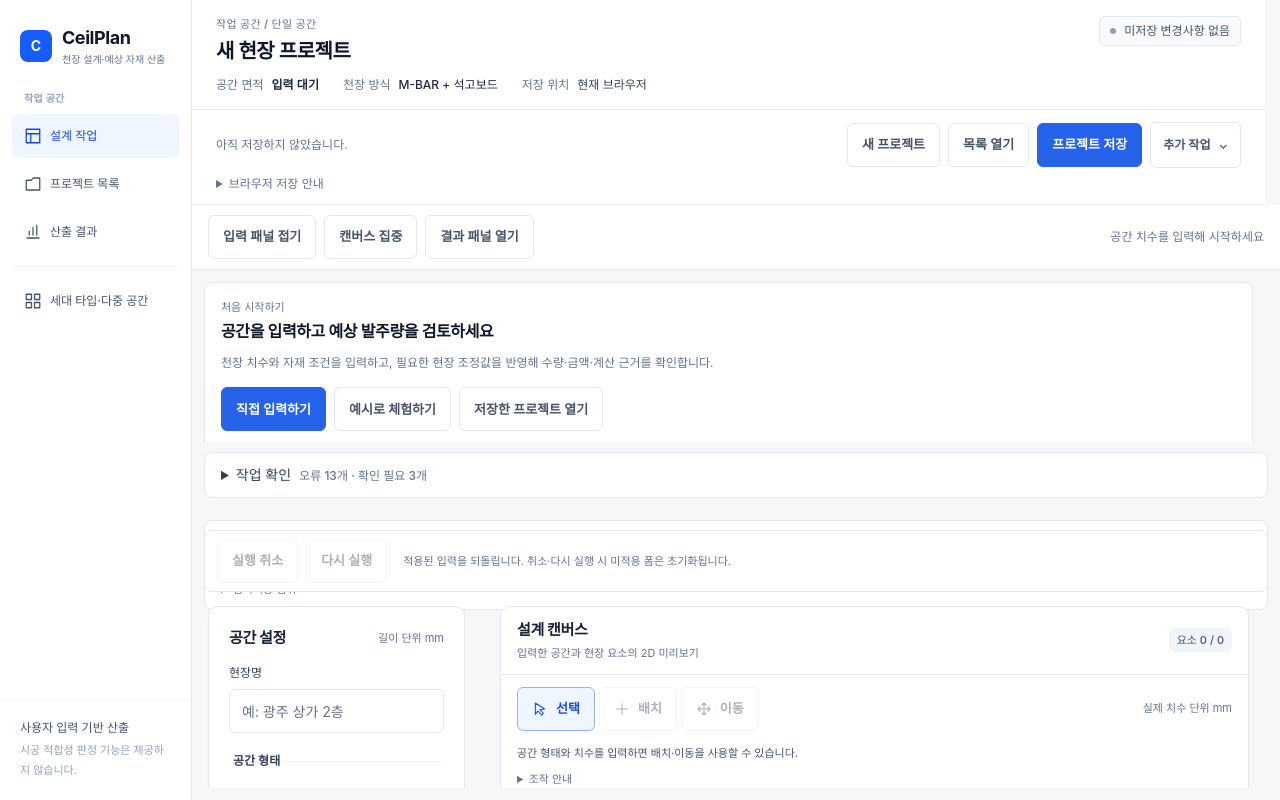
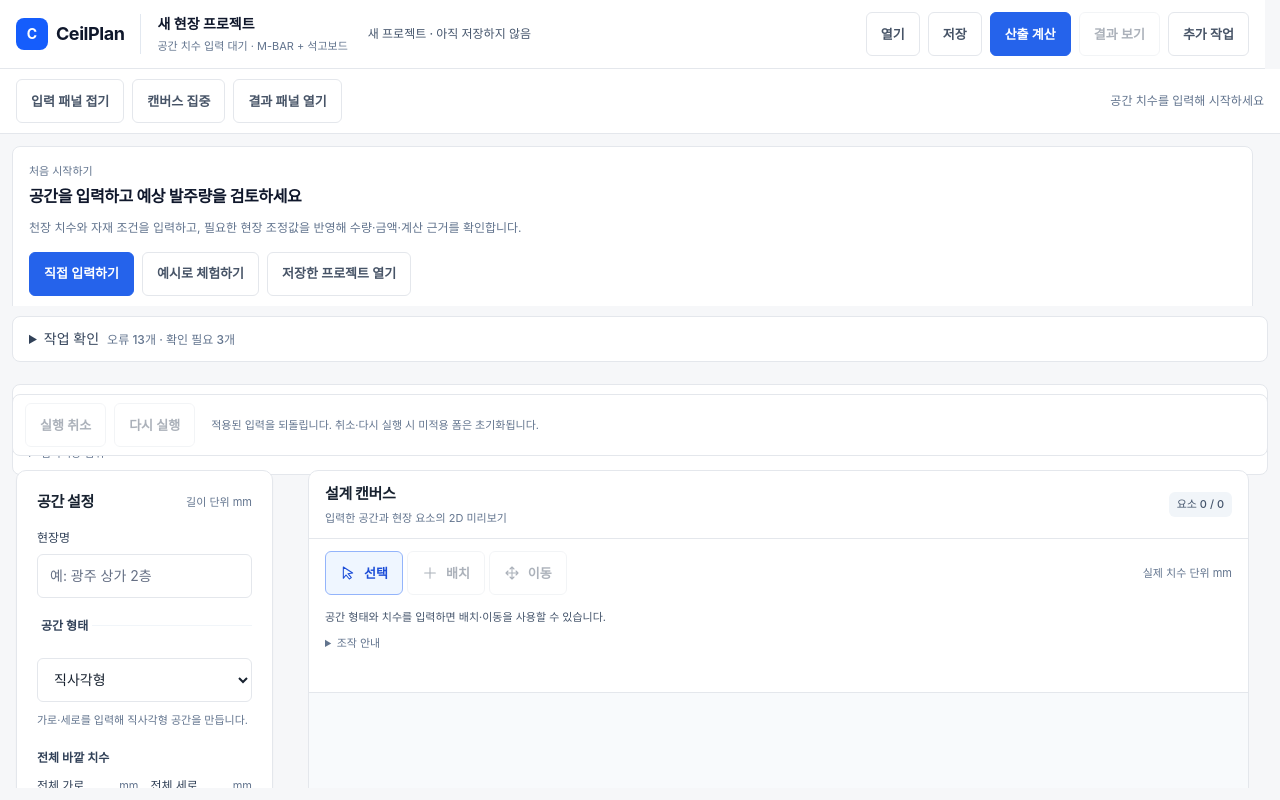
Before and after one commit to dhwmgl12-ux/ceilplan, a Next.js app: page / in a window 1280 px wide. Built offline with nearby package versions, Linux system fonts and the light colour scheme.

Commit message:
refactor: 프로젝트 헤더와 주요 명령 통합

```diff
--- a/app/globals.css
+++ b/app/globals.css
@@ -682,6 +682,64 @@ summary {
   }
 }
 
+/* 통합 프로젝트 헤더 */
+.cp-project-header {
+  display: flex;
+  flex-wrap: wrap;
+  align-items: center;
+  gap: 12px 20px;
+
+  min-width: 0;
+  padding: 12px 16px;
+
+  border-bottom: 1px solid var(--cp-border);
+  background: var(--cp-surface);
+}
+
+.cp-project-actions {
+  display: flex;
+  flex-wrap: wrap;
+  align-items: center;
+  gap: 8px;
+  margin-left: auto;
+}
+
+.cp-command-dialog {
+  position: fixed;
+  inset: 0;
+  margin: auto;
+
+  width: min(640px, calc(100% - 24px));
+  max-width: none;
+  max-height: calc(100dvh - 32px);
+
+  padding: 0;
+  overflow-y: auto;
+
+  border: 1px solid var(--cp-border);
+  border-radius: var(--cp-radius-lg);
+  background: var(--cp-surface);
+  color: var(--cp-text);
+
+  box-shadow: 0 16px 48px rgb(16 24 40 / 16%);
+}
+
+.cp-command-dialog::backdrop {
+  background: rgb(15 23 42 / 35%);
+}
+
+.cp-command-dialog-body {
+  min-width: 0;
+  padding: 16px;
+}
+
+@media (width < 768px) {
+  .cp-project-actions {
+    width: 100%;
+    margin-left: 0;
+  }
+}
+
 /* 발주용 보기 화면 */
 .order-print-dialog {
   position: fixed;
--- a/app/page.tsx
+++ b/app/page.tsx
@@ -2,7 +2,7 @@ import CeilingWorkspace from "@/components/ceiling/CeilingWorkspace";
 
 export default function Home() {
   return (
-    <div id="dashboard" className="min-h-screen lg:pl-48">
+    <div id="dashboard" className="min-h-screen">
       <CeilingWorkspace />
     </div>
   );
--- a/components/ceiling/CeilingWorkspace.tsx
+++ b/components/ceiling/CeilingWorkspace.tsx
@@ -26,7 +26,6 @@ import {
   validateAdjustments,
   validateInputs,
 } from "@/lib/calculations/base";
-import ProjectHeader from "@/components/layout/ProjectHeader";
 import InputPanel from "./InputPanel";
 import MaterialInputPanel, {
   type MaterialInputPanelHandle,
@@ -34,7 +33,7 @@ import MaterialInputPanel, {
 import CeilingPreview from "./CeilingPreview";
 import ResultsPanel from "./ResultsPanel";
 import ProjectManager, { type ProjectManagerHandle } from "./ProjectManager";
-import Sidebar, { type SidebarMenu } from "@/components/layout/Sidebar";
+import type { SidebarMenu } from "@/components/layout/Sidebar";
 import FeatureInputPanel from "./FeatureInputPanel";
 import FeatureToolsPanel from "./FeatureToolsPanel";
 import AdjustmentInputPanel from "./AdjustmentInputPanel";
@@ -614,21 +613,9 @@ export default function CeilingWorkspace({
 
   const projectManagerRef = useRef<ProjectManagerHandle>(null);
 
-  const [activeMenu, setActiveMenu] = useState<SidebarMenu>("dashboard");
-
   function handleNavigate(menu: SidebarMenu) {
-    setActiveMenu(menu);
-
     if (menu === "projects") {
       projectManagerRef.current?.openList();
-
-      requestAnimationFrame(() => {
-        document.getElementById("projects")?.scrollIntoView({
-          behavior: "auto",
-          block: "start",
-        });
-      });
-
       return;
     }
 
@@ -637,7 +624,6 @@ export default function CeilingWorkspace({
 
   function moveToSection(id: "inputs" | "preview" | "results") {
     setWorkspaceSection(id);
-    setActiveMenu(id === "results" ? "results" : "dashboard");
 
     if (id === "inputs") {
       setInputPanelOpen(true);
@@ -695,18 +681,6 @@ export default function CeilingWorkspace({
             </p>
           </header>
         ) : (
-          <>
-            <Sidebar
-              activeMenu={activeMenu}
-              onNavigate={handleNavigate}
-              hasUnsavedChanges={dirty}
-            />
-
-            <ProjectHeader
-              projectName={inputs.name}
-              areaM2={areaM2}
-              dirty={dirty}
-            >
           <div id="project-save-area" tabIndex={-1}>
             <ProjectManager
               key={projectManagerKey}
@@ -717,13 +691,15 @@ export default function CeilingWorkspace({
               adjustments={adjustments}
               snapshot={snapshot}
               dirty={dirty}
+              areaM2={areaM2}
+              stale={stale}
               onLoad={handleLoadProject}
               onNew={handleNewProject}
               onSaved={() => setDirty(false)}
+              onCalculate={handleCalculate}
+              onShowResults={() => moveToSection("results")}
             />
           </div>
-            </ProjectHeader>
-          </>
         )}
       </div>
 
--- a/components/ceiling/ProjectManager.tsx
+++ b/components/ceiling/ProjectManager.tsx
@@ -21,6 +21,9 @@ import { exportProjectJson, importProjectJson } from "@/lib/project-io";
 import { downloadText } from "@/lib/download";
 
 import { createExampleProject } from "@/lib/example-project";
+import Link from "next/link";
+import ProjectHeader from "@/components/layout/ProjectHeader";
+import WorkspaceDialog from "@/components/ui/WorkspaceDialog";
 
 export interface ProjectManagerHandle {
   openList: () => void;
@@ -35,6 +38,10 @@ interface ProjectManagerProps {
   onLoad: (project: Project, source: "storage" | "import" | "example") => void;
   onNew: () => void;
   onSaved: () => void;
+  areaM2: number | null;
+  stale: boolean;
+  onCalculate: () => void;
+  onShowResults: () => void;
   features: CeilingFeature[];
   ref?: Ref<ProjectManagerHandle>;
   snapshot: CalculationSnapshot | null;
@@ -51,12 +58,17 @@ export default function ProjectManager({
   onLoad,
   onNew,
   onSaved,
+  areaM2,
+  stale,
+  onCalculate,
+  onShowResults,
 }: ProjectManagerProps) {
   const [projectId, setProjectId] = useState<string | null>(null);
   const [savedAt, setSavedAt] = useState<string | null>(null);
 
   const [projects, setProjects] = useState<Project[]>([]);
   const [listOpen, setListOpen] = useState(false);
+  const [moreOpen, setMoreOpen] = useState(false);
   const [projectSearch, setProjectSearch] = useState("");
 
   const [message, setMessage] = useState("");
@@ -292,97 +304,85 @@ export default function ProjectManager({
   );
 
   return (
-    <section
-      id="projects"
-      aria-labelledby="project-manager-title"
-      className="border-t border-[var(--cp-border)] px-4 py-3 sm:px-6"
+    <>
+      <ProjectHeader
+        projectName={siteInput.name}
+        areaM2={areaM2}
+        dirty={dirty}
+        savedAt={savedAt}
       >
-      <div className="flex flex-wrap items-center justify-between gap-3">
-        <div>
-          <h2 id="project-manager-title" className="sr-only">
-            프로젝트 관리
-          </h2>
-
-          <p className="text-xs leading-5 text-slate-500">
-            {savedAt
-              ? `마지막 저장: ${new Date(savedAt).toLocaleString("ko-KR", {
-                  timeZone: "Asia/Seoul",
-                })}`
-              : "아직 저장하지 않았습니다."}
-
-            {dirty && (
-              <span className="ml-2 font-medium text-amber-700">
-                · 저장하지 않은 변경사항
-              </span>
-            )}
-          </p>
-        </div>
-
-        <div className="flex flex-wrap items-center gap-2">
-          <button
-            type="button"
-            onClick={handleNew}
-            disabled={importing}
-            className="cp-button-secondary"
-          >
-            새 프로젝트
-          </button>
-
         <button
           type="button"
           onClick={handleOpenList}
           disabled={importing}
-            aria-expanded={listOpen}
-            aria-controls="project-list"
           className="cp-button-secondary"
         >
-            목록 열기
+          열기
         </button>
 
         <button
           type="button"
           onClick={handleSave}
           disabled={importing}
-            className="cp-button-primary"
-          >
-            프로젝트 저장
-          </button>
-
-          <details className="rounded-md border border-slate-200 bg-white">
-            <summary className="flex min-h-11 cursor-pointer items-center gap-2 rounded-md px-3 py-2 text-xs font-semibold text-slate-600 hover:bg-slate-50">
-              추가 작업
-              <span aria-hidden="true">⌄</span>
-            </summary>
-
-            <div className="flex flex-wrap gap-2 border-t border-slate-100 p-3">
-              <button
-                type="button"
-                onClick={handleLoadExample}
-                disabled={importing}
           className="cp-button-secondary"
         >
-                예시 프로젝트 불러오기
+          저장
         </button>
 
         <button
           type="button"
-                onClick={handleExportJson}
+          onClick={onCalculate}
           disabled={importing}
-                className="cp-button-secondary"
+          className={
+            stale || !snapshot ? "cp-button-primary" : "cp-button-secondary"
+          }
         >
-                JSON 내보내기
+          {stale ? "다시 계산" : "산출 계산"}
         </button>
 
         <button
           type="button"
-                onClick={() => fileInputRef.current?.click()}
+          onClick={onShowResults}
+          disabled={!snapshot || importing}
+          className={
+            snapshot && !stale ? "cp-button-primary" : "cp-button-secondary"
+          }
+        >
+          {stale ? "이전 결과 보기" : "결과 보기"}
+        </button>
+
+        <button
+          type="button"
+          onClick={() => setMoreOpen(true)}
           disabled={importing}
+          aria-label="프로젝트 추가 작업"
           className="cp-button-secondary"
         >
-                {importing ? "가져오는 중…" : "JSON 가져오기"}
+          추가 작업
         </button>
+      </ProjectHeader>
+
+      {(message || error || importing) && (
+        <div className="border-b border-slate-200 bg-white px-4 py-2">
+          {importing && (
+            <p role="status" className="text-xs text-slate-600">
+              JSON 파일을 확인하고 있습니다.
+            </p>
+          )}
+
+          {message && (
+            <p role="status" className="text-xs leading-5 text-slate-600">
+              {message}
+            </p>
+          )}
+
+          {error && (
+            <p role="alert" className="text-xs leading-5 text-red-700">
+              {error}
+            </p>
+          )}
         </div>
-          </details>
+      )}
 
       <input
         ref={fileInputRef}
@@ -392,61 +392,25 @@ export default function ProjectManager({
         className="hidden"
         aria-label="프로젝트 JSON 파일 선택"
       />
-        </div>
-      </div>
 
-      {message && (
-        <p role="status" className="mt-3 text-sm text-blue-700">
-          {message}
+      <WorkspaceDialog
+        open={listOpen}
+        title="프로젝트 열기"
+        onClose={() => setListOpen(false)}
+      >
+        <p className="text-xs leading-5 text-slate-500">
+          이 브라우저에 저장한 프로젝트 {projects.length}개입니다. 다른 기기의
+          데이터는 자동으로 표시되지 않습니다.
         </p>
-      )}
-
-      {error && (
-        <p role="alert" className="mt-3 text-sm text-red-700">
-          {error}
-        </p>
-      )}
-
-      <details className="mt-2 text-xs text-slate-500">
-        <summary className="cursor-pointer">브라우저 저장 안내</summary>
-
-        <p className="mt-2 leading-5">
-          이 브라우저에만 저장됩니다. 다른 기기와 동기화되지 않으며, 브라우저
-          데이터를 삭제하면 저장 내용도 사라집니다.
-        </p>
-      </details>
-
-      <div id="project-list" hidden={!listOpen}>
-        <div className="mt-4 border-t border-slate-200 pt-4">
-          <div className="flex items-center justify-between gap-3">
-            <div>
-              <h3 className="text-sm font-semibold text-slate-800">
-                저장한 프로젝트
-              </h3>
-
-              <p className="mt-1 text-[11px] text-slate-500">
-                현재 브라우저 · {projects.length}개
-              </p>
-            </div>
-
-            <button
-              type="button"
-              onClick={() => setListOpen(false)}
-              className="cp-button-secondary"
-            >
-              닫기
-            </button>
-          </div>
 
         {projects.length === 0 ? (
-            <div className="mt-3 rounded-lg border border-dashed border-slate-200 bg-slate-50 p-4">
+          <div className="mt-4 rounded-lg border border-dashed border-slate-200 bg-slate-50 p-4">
             <p className="text-sm font-medium text-slate-700">
               저장한 프로젝트가 없습니다
             </p>
 
             <p className="mt-2 text-xs leading-5 text-slate-500">
-                현재 작업을 저장하거나 예시 프로젝트로 시작하세요. 기존 JSON
-                파일은 추가 작업에서 가져올 수 있습니다.
+              예시로 시작하거나 추가 작업에서 JSON을 가져오세요.
             </p>
 
             <button
@@ -460,7 +424,7 @@ export default function ProjectManager({
           </div>
         ) : (
           <>
-              <label className="mt-3 block">
+            <label className="mt-4 block">
               <span className="sr-only">프로젝트 이름 검색</span>
 
               <input
@@ -473,30 +437,27 @@ export default function ProjectManager({
             </label>
 
             {filteredProjects.length === 0 ? (
-                <p role="status" className="mt-3 text-xs text-slate-500">
-                  검색 결과가 없습니다. 다른 이름으로 검색하세요.
+              <p role="status" className="mt-4 text-xs text-slate-500">
+                검색 결과가 없습니다.
               </p>
             ) : (
-                <ul className="mt-3 max-h-80 space-y-2 overflow-y-auto">
+              <ul className="mt-4 space-y-2">
                 {filteredProjects.map((project) => (
                   <li key={project.id}>
                     <button
                       type="button"
                       onClick={() => handleLoad(project)}
                       disabled={importing}
-                        className={`w-full rounded-md border p-3 text-left transition-colors ${
+                      className={`w-full rounded-md border p-3 text-left ${
                         project.id === projectId
                           ? "border-blue-200 bg-blue-50"
-                            : "border-slate-200 bg-white hover:bg-slate-50"
+                          : "border-slate-200 hover:bg-slate-50"
                       }`}
                     >
-                        <span className="flex flex-wrap items-center justify-between gap-2">
-                          <span className="break-words text-sm font-semibold text-slate-800">
+                      <span className="block break-words text-sm font-semibold text-slate-800">
                         {project.siteInput.name || "이름 없는 프로젝트"}
-                          </span>
-
                         {project.id === projectId && (
-                            <span className="text-[11px] font-medium text-blue-700">
+                          <span className="ml-2 text-[11px] font-medium text-blue-700">
                             현재 프로젝트
                           </span>
                         )}
@@ -526,8 +487,91 @@ export default function ProjectManager({
             )}
           </>
         )}
+      </WorkspaceDialog>
+
+      <WorkspaceDialog
+        open={moreOpen}
+        title="프로젝트 추가 작업"
+        onClose={() => setMoreOpen(false)}
+      >
+        <div className="grid gap-2">
+          <button
+            type="button"
+            onClick={() => {
+              setMoreOpen(false);
+              handleNew();
+            }}
+            className="cp-button-secondary justify-start"
+          >
+            새 프로젝트
+          </button>
+
+          <button
+            type="button"
+            onClick={() => {
+              setMoreOpen(false);
+              handleLoadExample();
+            }}
+            className="cp-button-secondary justify-start"
+          >
+            예시 프로젝트 불러오기
+          </button>
+
+          <button
+            type="button"
+            onClick={() => {
+              setMoreOpen(false);
+              handleExportJson();
+            }}
+            className="cp-button-secondary justify-start"
+          >
+            JSON 내보내기
+          </button>
+
+          <button
+            type="button"
+            onClick={() => {
+              fileInputRef.current?.click();
+              setMoreOpen(false);
+            }}
+            className="cp-button-secondary justify-start"
+          >
+            JSON 가져오기
+          </button>
+
+          <Link
+            href="/housing"
+            onClick={(event) => {
+              if (
+                event.ctrlKey ||
+                event.metaKey ||
+                event.shiftKey ||
+                event.altKey
+              ) {
+                return;
+              }
+
+              if (
+                dirty &&
+                !window.confirm(
+                  "저장하지 않은 변경사항이 있습니다. 다중 공간 화면으로 이동할까요?",
+                )
+              ) {
+                event.preventDefault();
+              }
+            }}
+            className="cp-button-secondary justify-start"
+          >
+            세대 타입·다중 공간 관리
+          </Link>
         </div>
-      </div>
-    </section>
+
+        <p className="mt-4 rounded-md bg-slate-50 p-3 text-xs leading-6 text-slate-500">
+          프로젝트는 현재 브라우저에 저장됩니다. 다른 기기와 동기화되지 않으며,
+          브라우저 데이터를 삭제하면 사라질 수 있습니다. 필요한 자료는 JSON으로
+          백업하세요. 미적용 폼 입력은 저장 대상이 아닙니다.
+        </p>
+      </WorkspaceDialog>
+    </>
   );
 }
--- a/components/layout/ProjectHeader.tsx
+++ b/components/layout/ProjectHeader.tsx
@@ -4,6 +4,7 @@ interface ProjectHeaderProps {
   projectName: string;
   areaM2: number | null;
   dirty: boolean;
+  savedAt: string | null;
   children: ReactNode;
 }
 
@@ -11,65 +12,68 @@ export default function ProjectHeader({
   projectName,
   areaM2,
   dirty,
+  savedAt,
   children,
 }: ProjectHeaderProps) {
   return (
-    <header className="border-b border-[var(--cp-border)] bg-white">
-      <div className="px-4 py-4 sm:px-6">
-        <div className="flex flex-wrap items-start justify-between gap-3">
-          <div className="min-w-0 flex-1">
-            <p className="text-[11px] font-medium tracking-wide text-slate-500">
-              작업 공간 / 단일 공간
-            </p>
-
-            <h1 className="mt-1 break-words text-xl font-semibold tracking-tight text-slate-900">
-              {projectName.trim() || "새 현장 프로젝트"}
-            </h1>
-          </div>
-
-          <span
-            className={`inline-flex shrink-0 items-center gap-2 rounded-md border px-2.5 py-1.5 text-xs font-medium ${
-              dirty
-                ? "border-amber-200 bg-amber-50 text-amber-800"
-                : "border-slate-200 bg-slate-50 text-slate-600"
-            }`}
-          >
+    <header className="cp-project-header">
+      <div className="flex min-w-0 items-center gap-4">
+        <div className="flex shrink-0 items-center gap-2">
           <span
             aria-hidden="true"
-              className={`h-1.5 w-1.5 rounded-full ${
-                dirty ? "bg-amber-500" : "bg-slate-400"
-              }`}
-            />
+            className="flex h-8 w-8 items-center justify-center rounded-lg bg-blue-600 text-sm font-bold text-white"
+          >
+            C
+          </span>
 
-            {dirty ? "미저장 변경사항" : "미저장 변경사항 없음"}
+          <span className="text-lg font-bold tracking-tight text-slate-900">
+            CeilPlan
           </span>
         </div>
 
-        <dl className="mt-3 flex flex-wrap items-center gap-x-6 gap-y-2 text-xs">
-          <div className="flex items-center gap-2">
-            <dt className="text-slate-500">공간 면적</dt>
-            <dd className="font-semibold tabular-nums text-slate-800">
+        <div className="min-w-0 border-l border-slate-200 pl-4">
+          <h1
+            className="truncate text-sm font-semibold text-slate-900"
+            title={projectName.trim() || "새 현장 프로젝트"}
+          >
+            {projectName.trim() || "새 현장 프로젝트"}
+          </h1>
+
+          <p className="mt-1 text-[11px] text-slate-500">
             {areaM2 === null
-                ? "입력 대기"
+              ? "공간 치수 입력 대기"
               : `${areaM2.toLocaleString("ko-KR", {
                   maximumFractionDigits: 2,
                 })} ㎡`}
-            </dd>
+            {" · M-BAR + 석고보드"}
+          </p>
+        </div>
       </div>
 
-          <div className="flex items-center gap-2">
-            <dt className="text-slate-500">천장 방식</dt>
-            <dd className="font-medium text-slate-800">M-BAR + 석고보드</dd>
+      <div className="min-w-0">
+        <p
+          className={`text-xs font-medium ${
+            dirty ? "text-amber-800" : "text-slate-600"
+          }`}
+        >
+          {dirty
+            ? "저장하지 않은 변경사항 있음"
+            : savedAt
+              ? "프로젝트 저장됨"
+              : "새 프로젝트 · 아직 저장하지 않음"}
+        </p>
+
+        {savedAt && (
+          <p className="mt-1 text-[11px] text-slate-500">
+            마지막 저장{" "}
+            {new Date(savedAt).toLocaleString("ko-KR", {
+              timeZone: "Asia/Seoul",
+            })}
+          </p>
+        )}
       </div>
 
-          <div className="flex items-center gap-2">
-            <dt className="text-slate-500">저장 위치</dt>
-            <dd className="text-slate-700">현재 브라우저</dd>
-          </div>
-        </dl>
-      </div>
-
-      {children}
+      <div className="cp-project-actions">{children}</div>
     </header>
   );
 }
--- /dev/null
+++ b/components/ui/WorkspaceDialog.tsx
@@ -0,0 +1,63 @@
+"use client";
+
+import { useEffect, useId, useRef, type ReactNode } from "react";
+
+interface WorkspaceDialogProps {
+  open: boolean;
+  title: string;
+  onClose: () => void;
+  children: ReactNode;
+}
+
+export default function WorkspaceDialog({
+  open,
+  title,
+  onClose,
+  children,
+}: WorkspaceDialogProps) {
+  const dialogRef = useRef<HTMLDialogElement>(null);
+  const titleId = useId();
+
+  useEffect(() => {
+    if (!open) return;
+
+    const dialog = dialogRef.current;
+    const previousFocus = document.activeElement;
+
+    if (!dialog) return;
+
+    dialog.showModal();
+
+    return () => {
+      dialog.close();
+
+      if (previousFocus instanceof HTMLElement && previousFocus.isConnected) {
+        previousFocus.focus({ preventScroll: true });
+      }
+    };
+  }, [open]);
+
+  return (
+    <dialog
+      ref={dialogRef}
+      aria-labelledby={titleId}
+      onCancel={(event) => {
+        event.preventDefault();
+        onClose();
+      }}
+      className="cp-command-dialog"
+    >
+      <div className="flex items-center justify-between gap-3 border-b border-slate-200 px-4 py-3">
+        <h2 id={titleId} className="cp-title">
+          {title}
+        </h2>
+
+        <button type="button" onClick={onClose} className="cp-button-secondary">
+          닫기
+        </button>
+      </div>
+
+      <div className="cp-command-dialog-body">{children}</div>
+    </dialog>
+  );
+}
```
Lines whose indentation alone changed are shown as unchanged.
